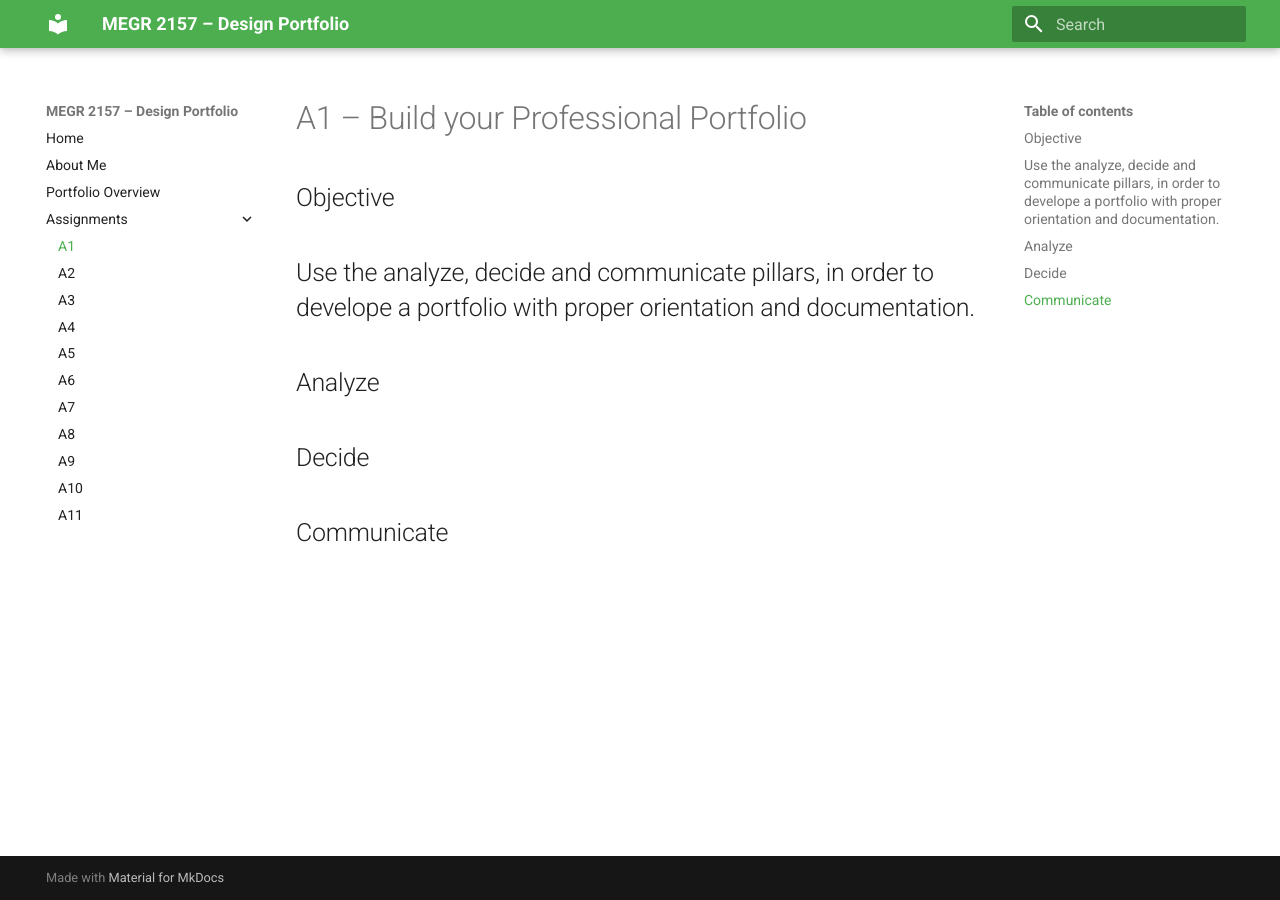
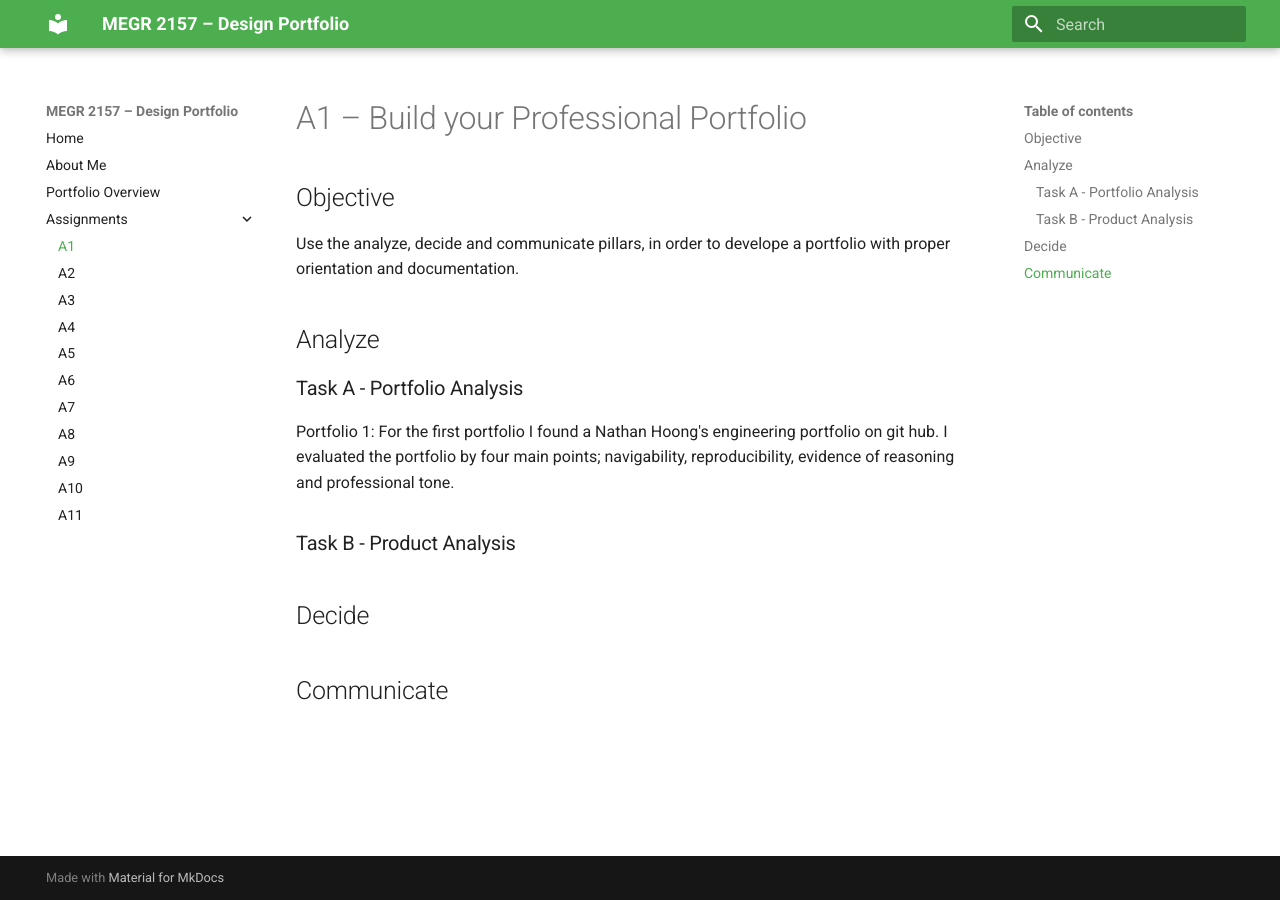
Before and after one commit to JacobShaver/design-projects-portfolio, an MkDocs documentation site: the page built from docs/assignments/A01/index.md, in a window 1280 px wide. Built offline with MkDocs 1.6.1 and Material for MkDocs 9.7.7, drawn with Linux system fonts in a browser that asks for light colours.

Commit message:
Update index.md

```diff
--- a/docs/assignments/A01/index.md
+++ b/docs/assignments/A01/index.md
@@ -1,10 +1,15 @@
 # A1 – Build your Professional Portfolio
 
 ## Objective
-## Use the analyze, decide and communicate pillars, in order to develope a portfolio with proper orientation and documentation.
+Use the analyze, decide and communicate pillars, in order to develope a portfolio with proper orientation and documentation.
 
 ## Analyze
+### Task A - Portfolio Analysis
+Portfolio 1:
+For the first portfolio I found a Nathan Hoong's engineering portfolio on git hub. I evaluated the portfolio by four main points; navigability, reproducibility, evidence of reasoning and professional tone.
 
+
+### Task B - Product Analysis
 
 ## Decide
 
```
